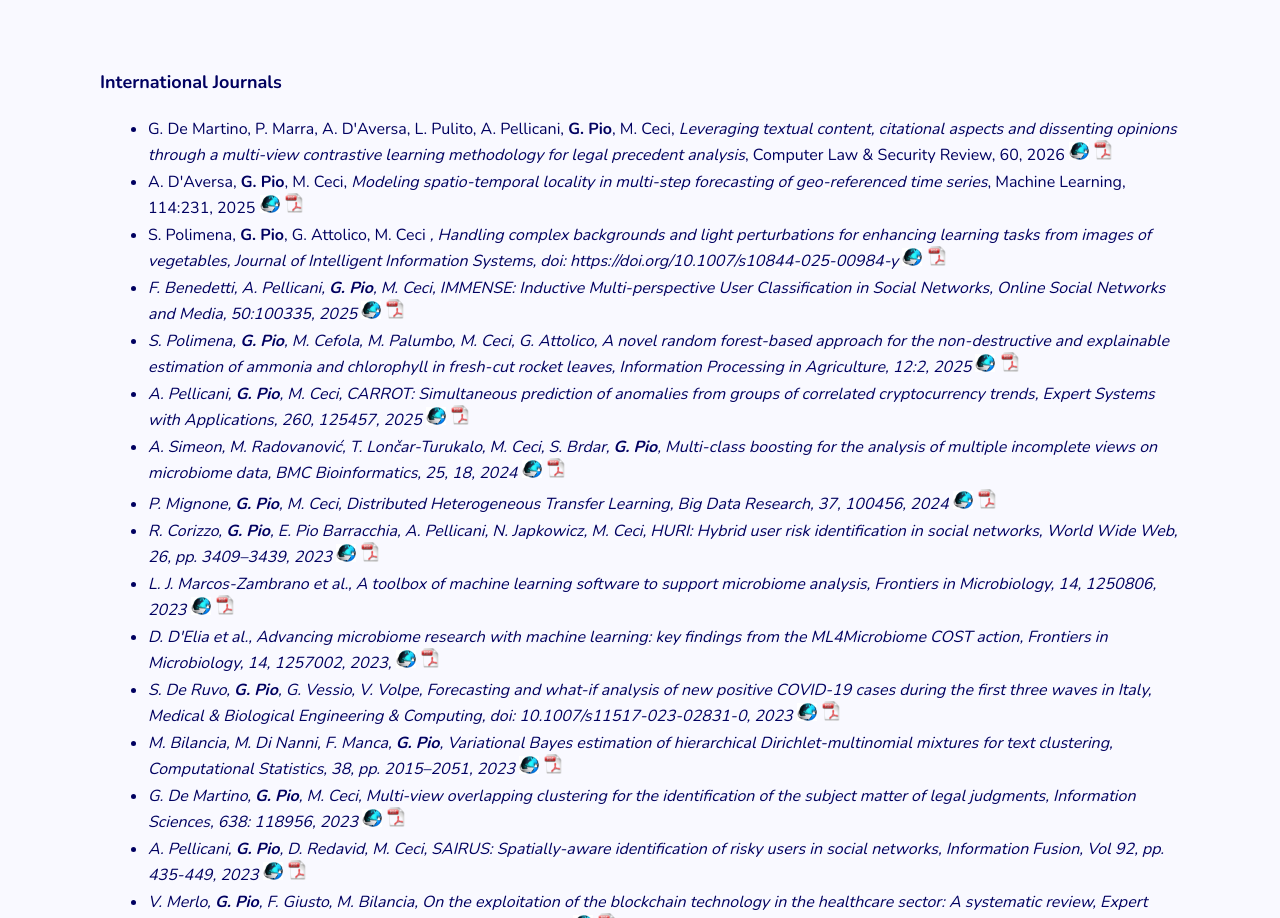
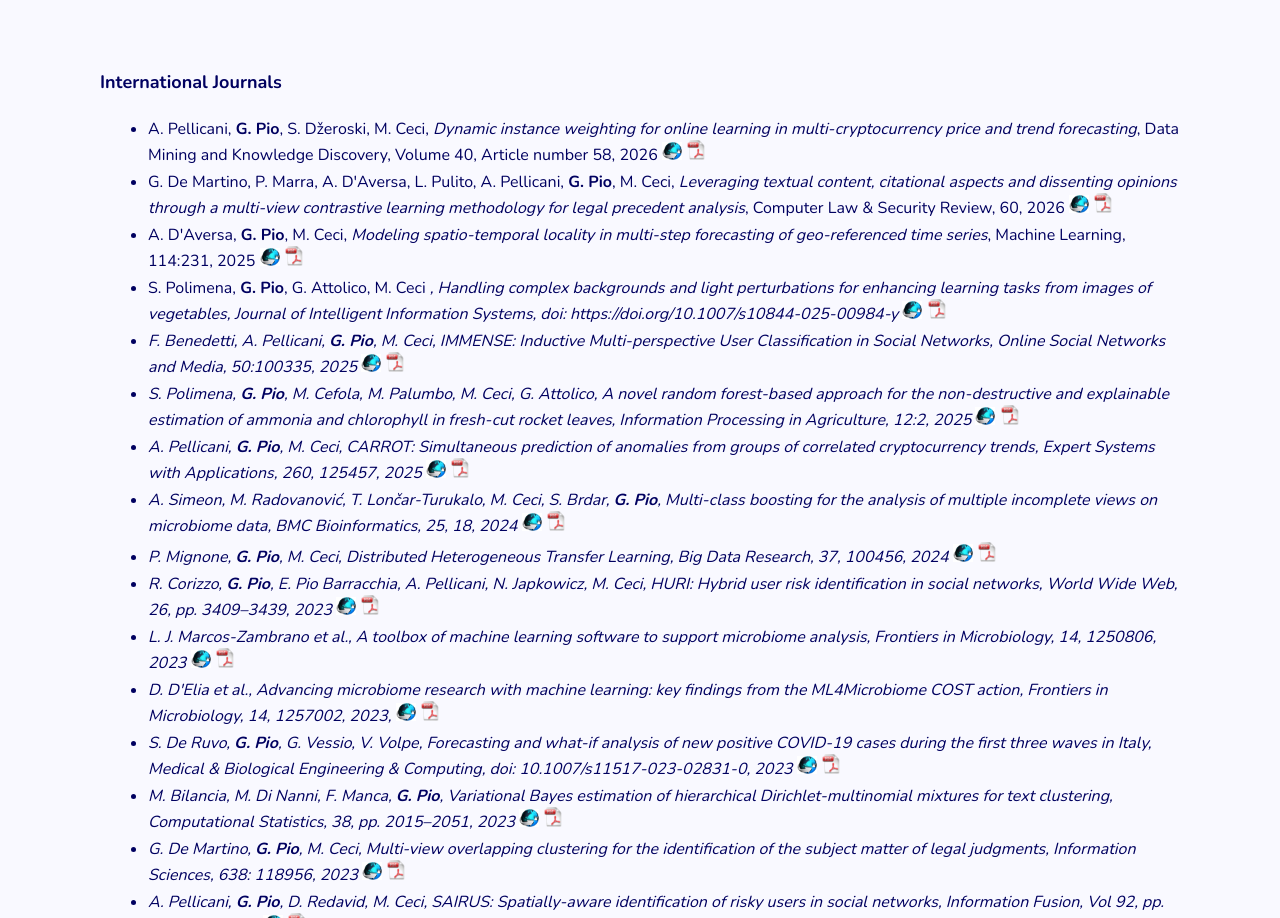
Before and after one commit to gianvito/gianvito.github.io, a plain HTML site: page index.htm in a window 1280 px wide. Shown: the part 4491-5409 px from the top of the page. Drawn offline with nearby package versions, Linux system fonts and the light colour scheme.

Commit message:
Added LEMON

```diff
--- a/index.htm
+++ b/index.htm
@@ -294,6 +294,7 @@
 <BR>
 <H4>International Journals</H4>
 <UL>
+	<LI>A. Pellicani, <B>G. Pio</B>, S. Džeroski, M. Ceci, <I> Dynamic instance weighting for online learning in multi-cryptocurrency price and trend forecasting</I>, Data Mining and Knowledge Discovery, Volume 40, Article number 58, 2026 <a href = "https://link.springer.com/article/10.1007/s10618-026-01232-9" target="_blank"><img width="20" src = "images/download.jpg"></a> <a href = "https://link.springer.com/content/pdf/10.1007/s10618-026-01232-9.pdf" target="_blank" title = "Download PDF"> <img width="20" src = "images/pdf.png"></a>
 	<LI>G. De Martino, P. Marra, A. D'Aversa, L. Pulito, A. Pellicani, <B>G. Pio</B>, M. Ceci, <I>Leveraging textual content, citational aspects and dissenting opinions through a multi-view contrastive learning methodology for legal precedent analysis</I>, Computer Law & Security Review, 60, 2026 <a href = "https://www.sciencedirect.com/science/article/pii/S2212473X25001294"><img width="20" src = "images/download.jpg"></a> <a href = "https://www.sciencedirect.com/science/article/pii/S2212473X25001294/pdfft?md5=bd43001786196495de45004a5a1cdcbd&pid=1-s2.0-S2212473X25001294-main.pdf" target="_blank" title = "Download PDF" > <img width="20" src = "images/pdf.png"></a>
 	<LI>A. D'Aversa, <B>G. Pio</B>, M. Ceci, <I>Modeling spatio-temporal locality in multi-step forecasting of geo-referenced time series</I>, Machine Learning, 114:231, 2025 <a href = "https://link.springer.com/article/10.1007/s10994-025-06875-1"><img width="20" src = "images/download.jpg"></a> <a href = "https://link.springer.com/content/pdf/10.1007/s10994-025-06875-1.pdf" target="_blank" title = "Download PDF" > <img width="20" src = "images/pdf.png"></a>
 	<LI>S. Polimena, <B>G. Pio</B>, G. Attolico, M. Ceci <I>, Handling complex backgrounds and light perturbations for enhancing learning tasks from images of vegetables, Journal of Intelligent Information Systems, doi: https://doi.org/10.1007/s10844-025-00984-y <a href = "https://link.springer.com/article/10.1007/s10844-025-00984-y" target="_blank"><img width="20" src = "images/download.jpg"></a> <a href = "https://link.springer.com/content/pdf/10.1007/s10844-025-00984-y.pdf" target="_blank" title = "Download PDF" > <img width="20" src = "images/pdf.png"></a>
```
